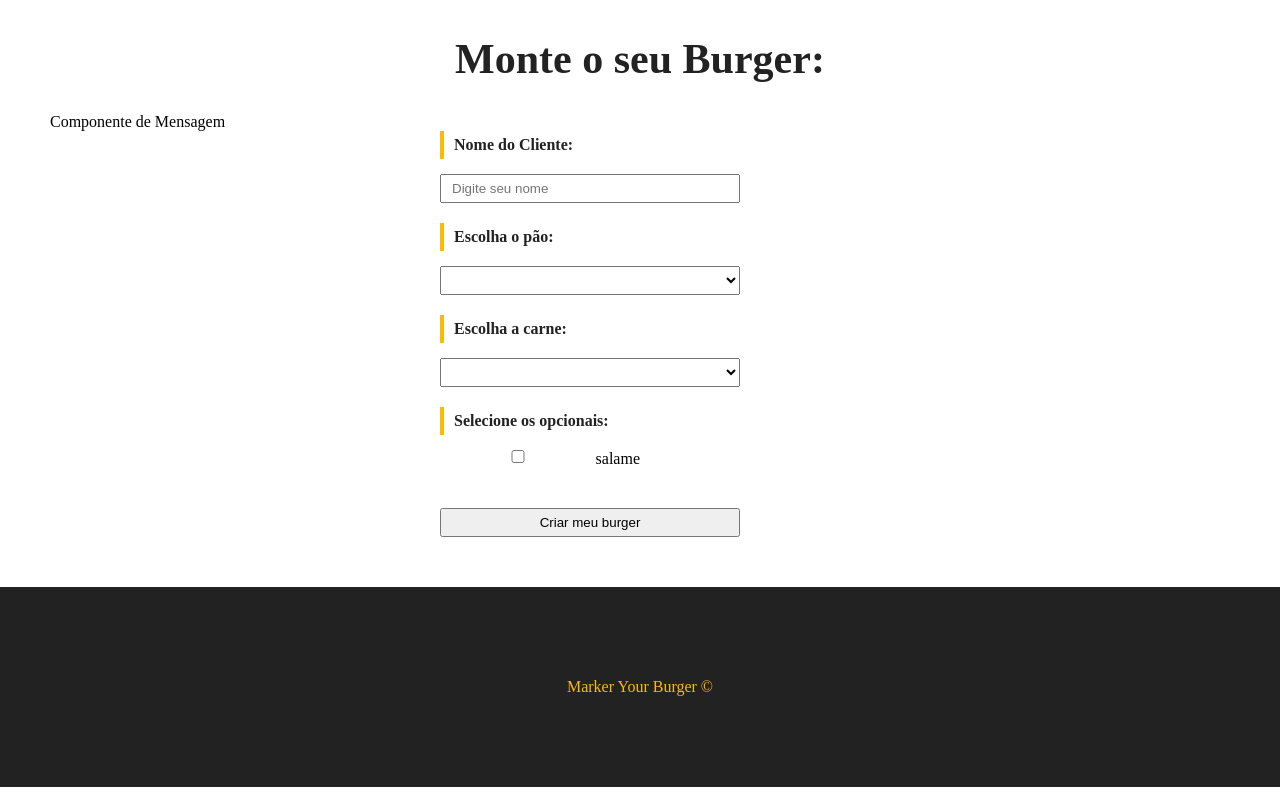
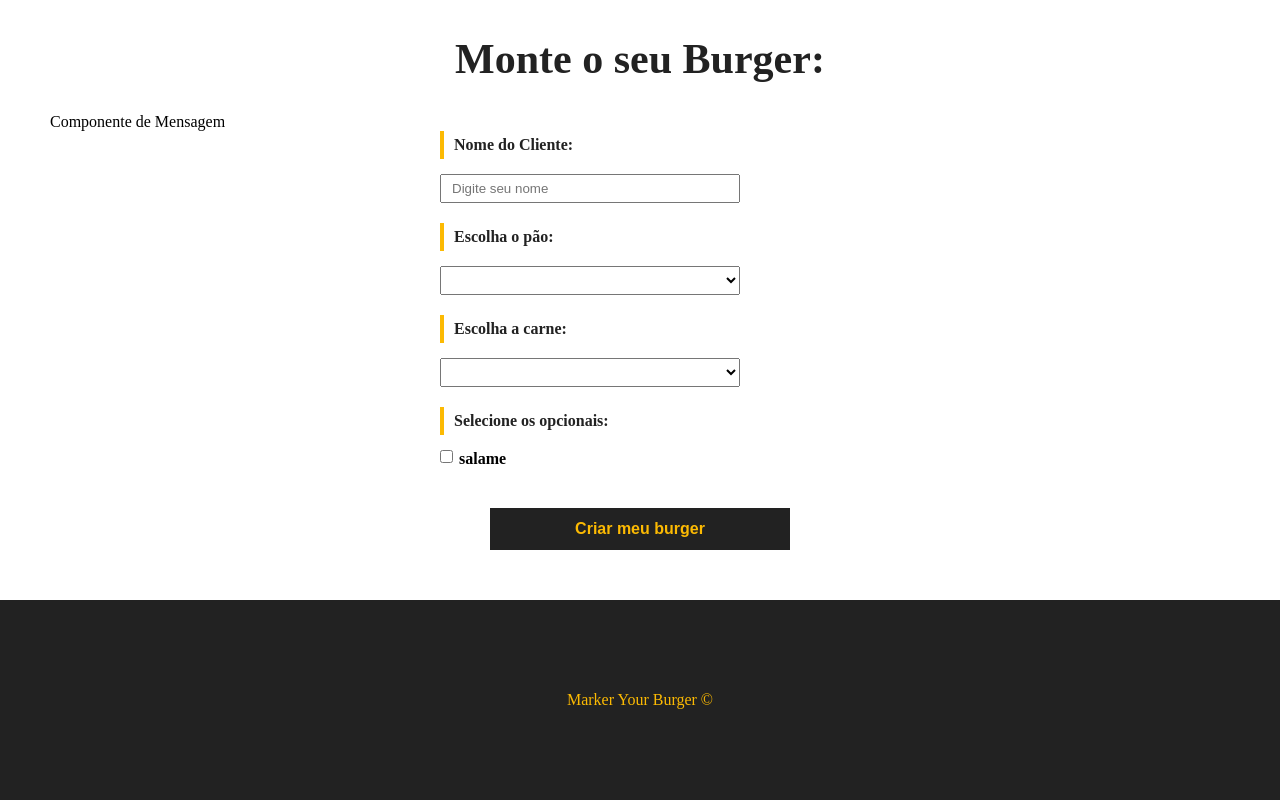
Before and after one commit to NathaLopesZerbo/Projeto-Burger, a Vue app: page / in a window 1280 px wide. Shown: the part 593-1393 px from the top of the page. Built offline with nearby package versions, Linux system fonts and the light colour scheme.

Commit message:
BurgerForm

```diff
--- a/src/components/BurgerForm.vue
+++ b/src/components/BurgerForm.vue
@@ -85,4 +85,32 @@
         margin-bottom:20px ;
     }
 
+    .checkbox-container span,
+    .checkbox-container input{
+        width: auto;
+    }
+
+    .checkbox-container span{
+        margin-left: 6px;
+        font-weight: bold;
+    }
+
+    .submit-btn{
+        background-color: #222;
+        color: #FCBA03;
+        font-weight: bold;
+        border: 2px solid #222;
+        padding: 10px;
+        font-size: 16px;
+        margin: 0 auto;
+        cursor: pointer;
+        transition: 0.5s;
+    }
+
+    .submit-btn:hover{
+        background-color: transparent;
+        color: #222;
+    }
+
+
 </style>
```
